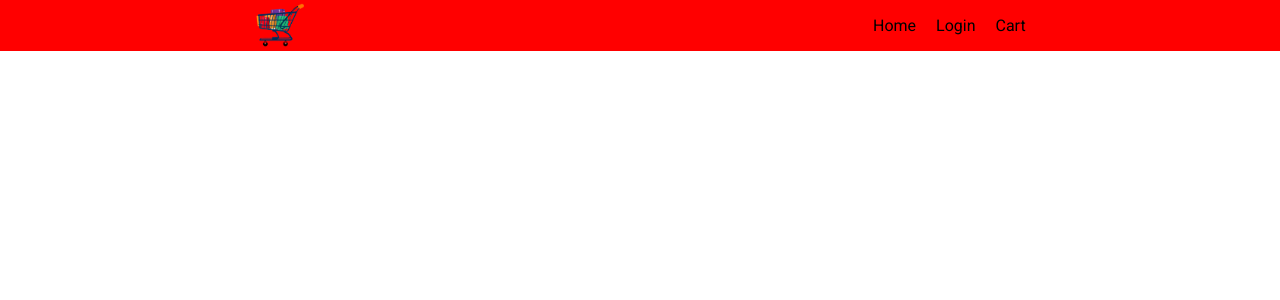
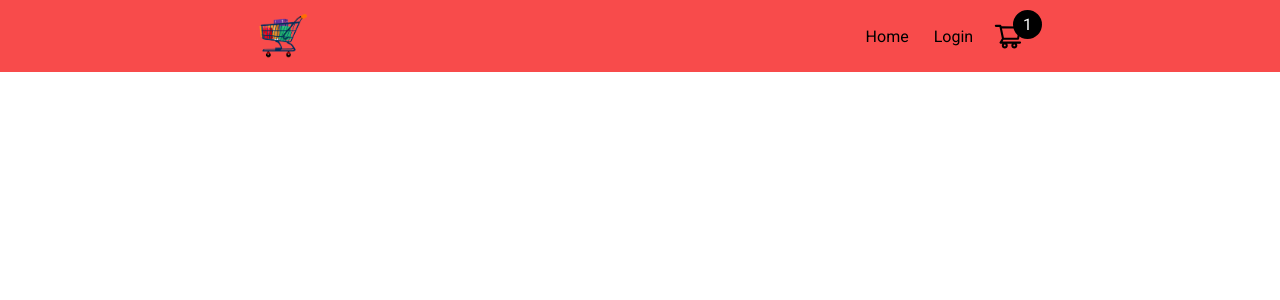
Before and after one commit to victory-nwawunze/vikstore, a React (Create React App) app: page / in a window 1280 px wide. Shown: the top 300 px of the page. Built offline with nearby package versions, Linux system fonts and the light colour scheme.

Commit message:
second-commit

```diff
--- a/src/components/navbar/Navbar.css
+++ b/src/components/navbar/Navbar.css
@@ -2,7 +2,8 @@
   width: 50px;
 }
 .nav-container {
-  background-color: red;
+  background-color: #f84b4b;
+  padding: 5px 10px;
 }
 .nav-flex {
   display: flex;
@@ -15,6 +16,24 @@
 }
 .list-flex > li {
   list-style: none;
-  padding-left: 20px;
+  padding-left: 25px;
   cursor: pointer;
 }
+.shopping-cart {
+  margin-left: 20px;
+  display: flex;
+  position: relative;
+}
+.style-icon {
+  font-size: 30px;
+  cursor: pointer;
+}
+.count-item {
+  color: white;
+  position: absolute;
+  left: 20px;
+  bottom: 12px;
+  background-color: black;
+  padding: 5px 10px;
+  border-radius: 55px;
+}
--- a/src/components/navbar/Navbar.js
+++ b/src/components/navbar/Navbar.js
@@ -1,6 +1,7 @@
 import React from "react";
 import "./Navbar.css";
 import Logo from "../../images/cartImg-removebg-preview.png";
+import { AiOutlineShoppingCart } from "react-icons/ai";
 const Navbar = () => {
   return (
     <nav className="nav-container">
@@ -9,7 +10,10 @@ const Navbar = () => {
         <ul className="list-flex">
           <li>Home</li>
           <li>Login</li>
-          <li>Cart</li>
+          <div className="shopping-cart">
+            <AiOutlineShoppingCart className="style-icon" />
+            <span className="count-item">1</span>
+          </div>
         </ul>
       </div>
     </nav>
```
